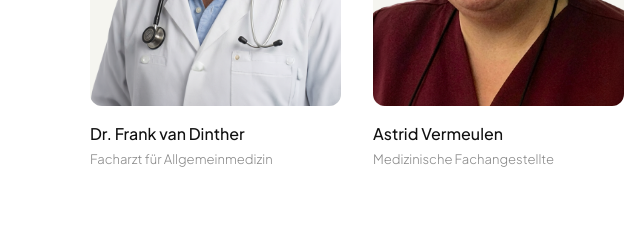
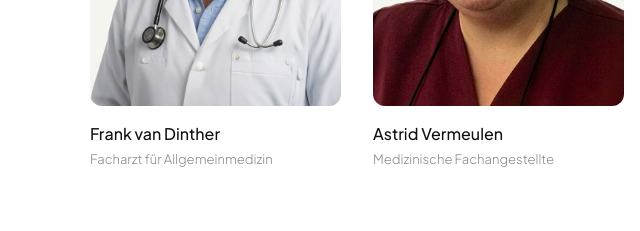
Before and after one commit to kiri-deluxe/praxis-vandinther, an Astro site: page / in a window 1280 px wide. Shown: the part 3140-3371 px from the top of the page, 0-640 px from the left. Built offline with nearby package versions, Linux system fonts and the light colour scheme; Astro itself is replaced by a stand-in of ours; animation ran at ten frames a second.

```diff
--- a/src/pages/index.astro
+++ b/src/pages/index.astro
@@ -1425,10 +1425,10 @@ const DOCTOLIB_URL = "https://www.doctolib.de/allgemeinmedizin/krefeld/frank-van
         <div class="about-team-grid">
           <div class="about-member">
             <div class="about-member-photo-wrap">
-              <img src="/images/arzt.png" alt="Dr. Frank van Dinther" class="about-member-photo" />
+              <img src="/images/arzt.png" alt="Frank van Dinther" class="about-member-photo" />
             </div>
             <div class="about-member-info">
-              <p class="about-member-name">Dr. Frank van Dinther</p>
+              <p class="about-member-name">Frank van Dinther</p>
               <p class="about-member-title">Facharzt für Allgemeinmedizin</p>
             </div>
           </div>
```
